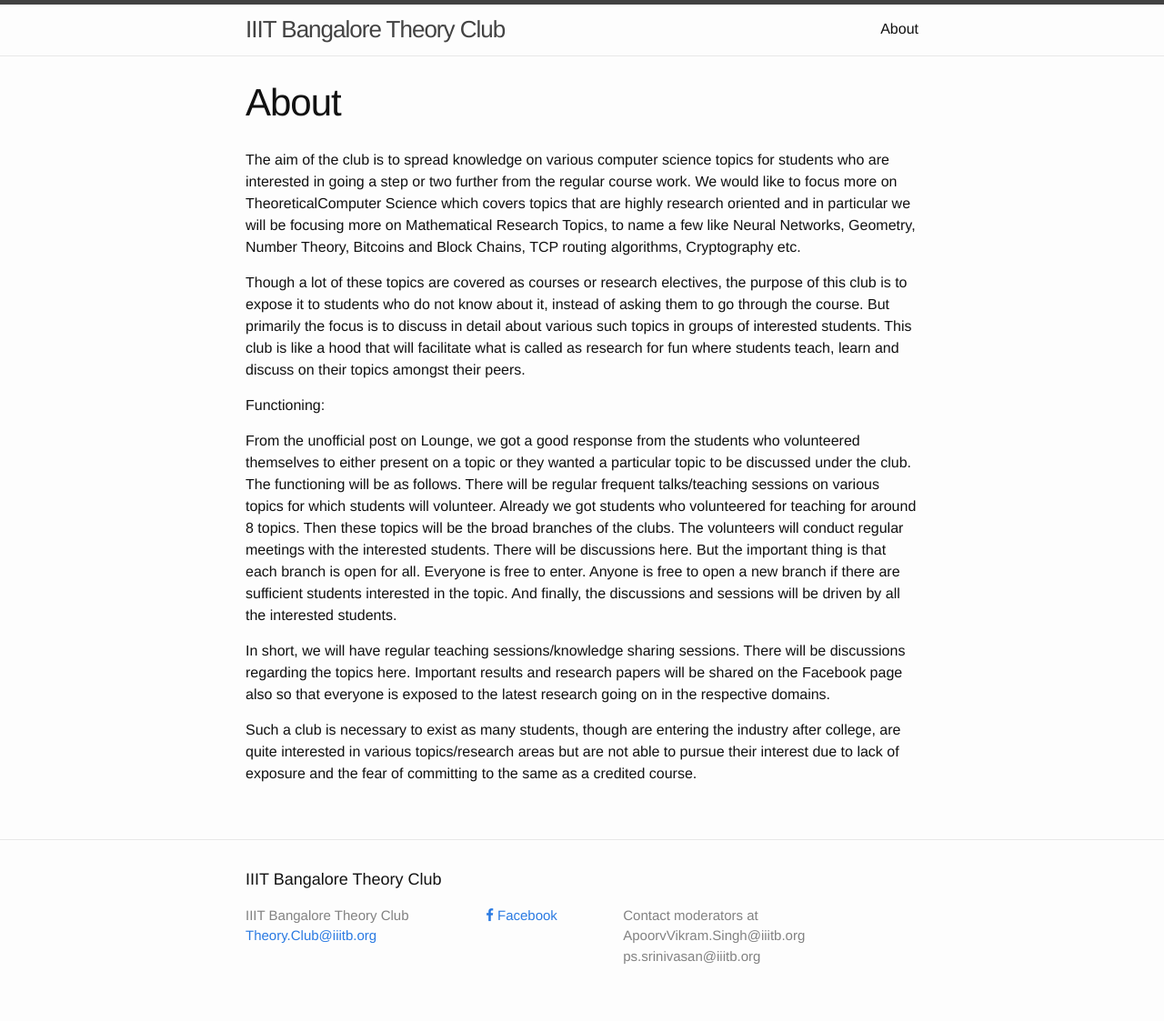
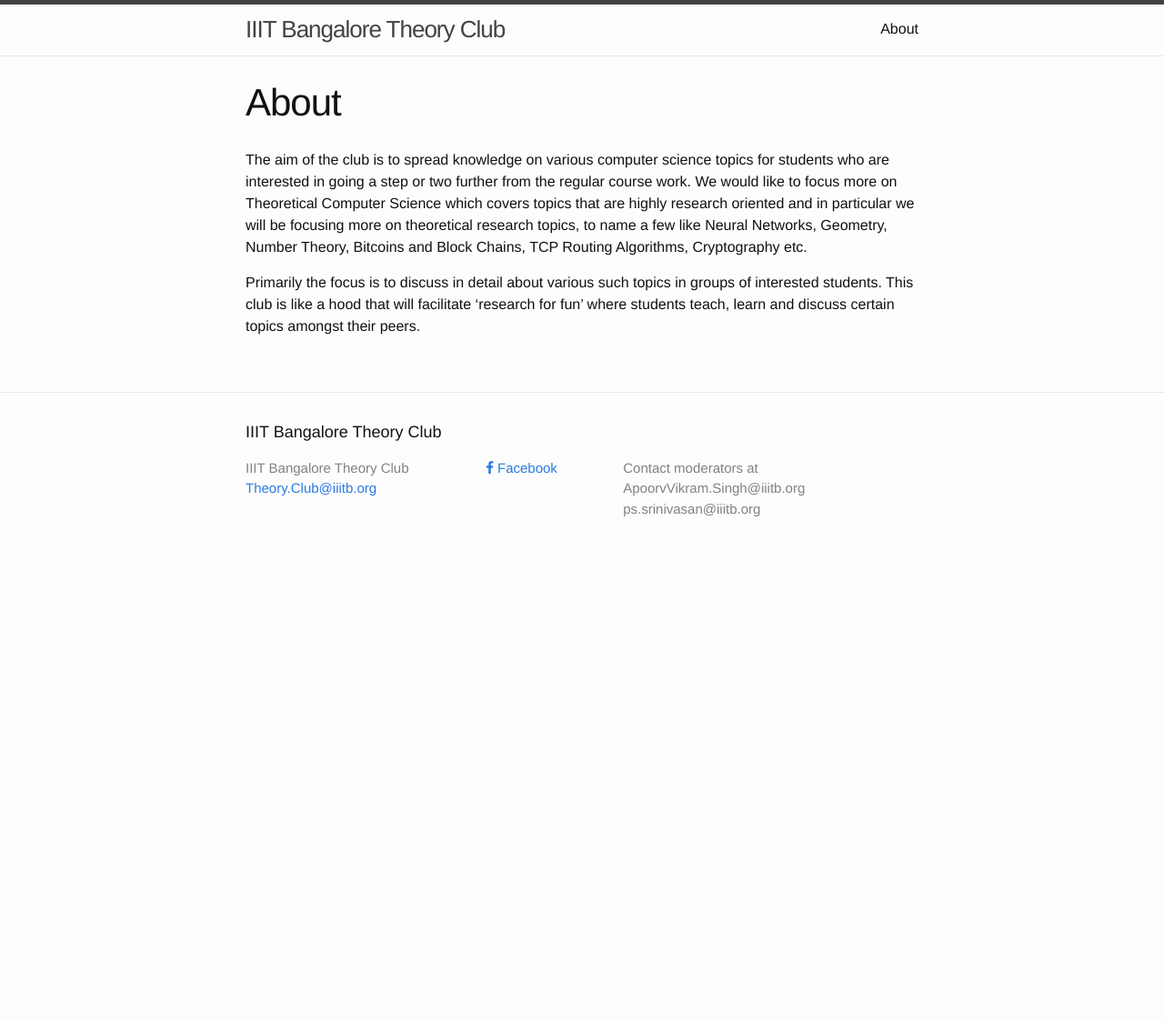
Before and after one commit to iiitbtheoryclub/iiitbtheoryclub.github.io, a Jekyll site: the page built from about.md, in a window 1280 px wide. Shown: the whole page at 91% size. Built offline with Jekyll 4.4.1, drawn with Linux system fonts in a browser that asks for light colours; nearby versions of some CDN libraries; comment, search, counter and statistics services are not loaded; after the commit the page ends 900 px from its top, so only the background shows below that.

Commit message:
Removed unnecessary stuffs

```diff
--- a/about.md
+++ b/about.md
@@ -4,16 +4,6 @@ title: About
 permalink: /about/
 ---
 
-The aim of the club is to spread knowledge on various computer science topics for students who are interested in going a step or two further from the regular course work. We would like to focus more on TheoreticalComputer Science which covers topics that are highly research oriented and in particular we will be focusing more on Mathematical Research Topics, to name a few like Neural Networks, Geometry, Number Theory, Bitcoins and Block Chains, TCP routing algorithms, Cryptography etc.
+The aim of the club is to spread knowledge on various computer science topics for students who are interested in going a step or two further from the regular course work. We would like to focus more on Theoretical Computer Science which covers topics that are highly research oriented and in particular we will be focusing more on theoretical research topics, to name a few like Neural Networks, Geometry, Number Theory, Bitcoins and Block Chains, TCP Routing Algorithms, Cryptography etc.
 
-Though a lot of these topics are covered as courses or research electives, the purpose of this club is to expose it to students who do not know about it, instead of asking them to go through the course. But primarily the focus is to discuss in detail about various such topics in groups of interested students. This club is like a hood that will facilitate what is called as research for fun where students teach, learn and discuss on their topics amongst their peers.
-
-
-Functioning:
-
-From the unofficial post on Lounge, we got a good response from the students who volunteered themselves to either present on a topic or they wanted a particular topic to be discussed under the club. The functioning will be as follows. There will be regular frequent talks/teaching sessions on various topics for which students will volunteer. Already we got students who volunteered for teaching for around 8 topics. Then these topics will be the broad branches of the clubs. The volunteers will conduct regular meetings with the interested students. There will be discussions here. But the important thing is that each branch is open for all. Everyone is free to enter. Anyone is free to open a new branch if there are sufficient students interested in the topic. And finally, the discussions and sessions will be driven by all the interested students.
-
-
-In short, we will have regular teaching sessions/knowledge sharing sessions. There will be discussions regarding the topics here. Important results and research papers will be shared on the Facebook page also so that everyone is exposed to the latest research going on in the respective domains.
-
-Such a club is necessary to exist as many students, though are entering the industry after college, are quite interested in various topics/research areas but are not able to pursue their interest due to lack of exposure and the fear of committing to the same as a credited course.
+Primarily the focus is to discuss in detail about various such topics in groups of interested students. This club is like a hood that will facilitate 'research for fun' where students teach, learn and discuss certain topics amongst their peers.
```
